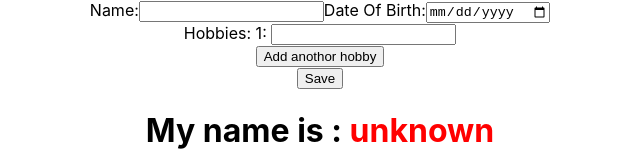
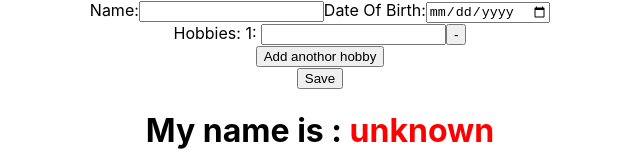
Before and after one commit to somphonee/starter-react-app, a React (Create React App) app: page / in a window 1280 px wide. Shown: the top 160 px of the page, without its empty margins (320-960 px from the left). Built offline with nearby package versions, Linux system fonts and the light colour scheme.

Commit message:
[ADD] implement functionality to remove hobbies in App component

```diff
--- a/src/App.jsx
+++ b/src/App.jsx
@@ -91,11 +91,16 @@ function App() {
                 setHobbies(newHobbies);
               }}
             />
+            <button
+              onClick={() => {
+                const newHobbies = hobbies.filter((_, hobbyIndex) => hobbyIndex !== index);
+                setHobbies(newHobbies);
+              }}
+            >-</button>
           </div>
         ))}
         <button onClick={() => setHobbies([...hobbies, ""])}>Add anothor hobby</button>
       </div>
-
       <button
         onClick={() => {
           setData({ name, dateOfBirth });
```
